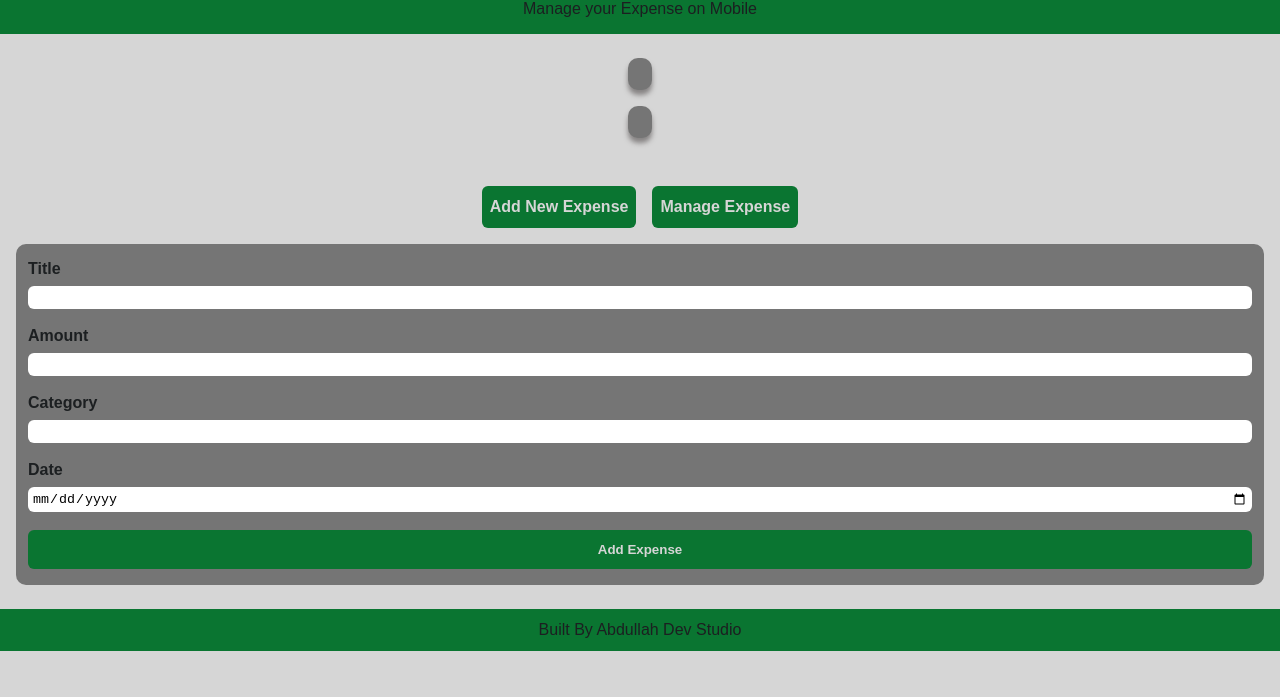
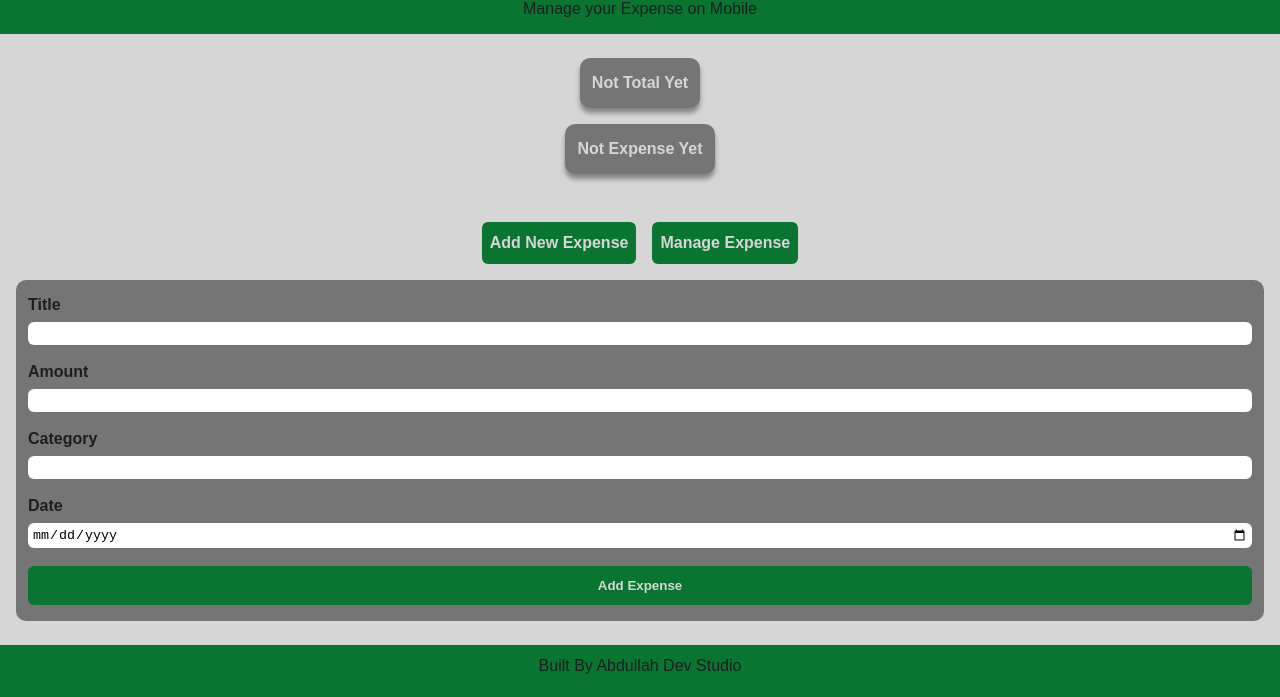
Before and after one commit to abdullah-devstudio/practice-projects, a plain HTML site: page Expense Tracker/index.html in a window 1280 px wide. Shown: the part 63-760 px from the top of the page. Drawn offline with Linux system fonts and the light colour scheme.

Commit message:
update Expense Tracker/index.html

```diff
--- a/Expense Tracker/index.html
+++ b/Expense Tracker/index.html
@@ -5,7 +5,65 @@
   <meta name="viewport"hjh
     content="width=device-width, initial-scale=1.0">
   <title>Expense Tracker</title>
+  <link rel="stylesheet" href="./styles.css"><!DOCTYPE html>
+<html lang="en">
+<head>
+  <meta charset="UTF-8">
+  <meta name="viewport"
+    content="width=device-width, initial-scale=1.0">
+  <title>Expense Tracker</title>
   <link rel="stylesheet" href="./styles.css">
+</head>
+<body>
+  <header>
+    <h1 id="logo">Expense Tracker</h1>
+    <p id="tagline">Manage your Expense on Mobile</p>
+  </header>
+
+  <main>
+    <div id="container">
+      <div class="container-item" id="current-total">
+        <p class="message" id="total-status">Not Total Yet</p>
+        <p class="total" id="total-message"></p>
+      </div>
+    <div class="container-item" id="expense-chart">
+      <p id="expense-status" class="message">Not Expense Yet</p>
+      <ul id="expense-list"></ul>
+    </div>
+    </div>
+
+    <div class="cta-btns">
+      <a class="btn" href="#expense-form" id="add-expense">Add New Expense</a>
+    <a class="btn" href="#expense-chart" id="manage-expense">Manage Expense</a>
+    </div>
+
+    <form id="expense-form">
+      <label for="title">Title</label>
+      <input id="title" type="text" required>
+      <br>
+
+      <label for="amount">Amount</label>
+      <input id="amount" type="number" required>
+      <br>
+
+      <label for="category">Category</label>
+      <input id="category" type="text" required>
+      <br>
+
+      <label for="date">Date</label>
+      <input id="date" type="date" required>
+      <br>
+
+      <button class="btn" type="submit">Add Expense</button>
+    </form>
+
+  </main>
+  <footer>
+    <p id="footer-txt">Built By Abdullah Dev Studio</p>
+  </footer>
+  <script type="module" src="./app.js"></script>
+</body>
+</html>
 </head>
 <body>
   <header>
```
